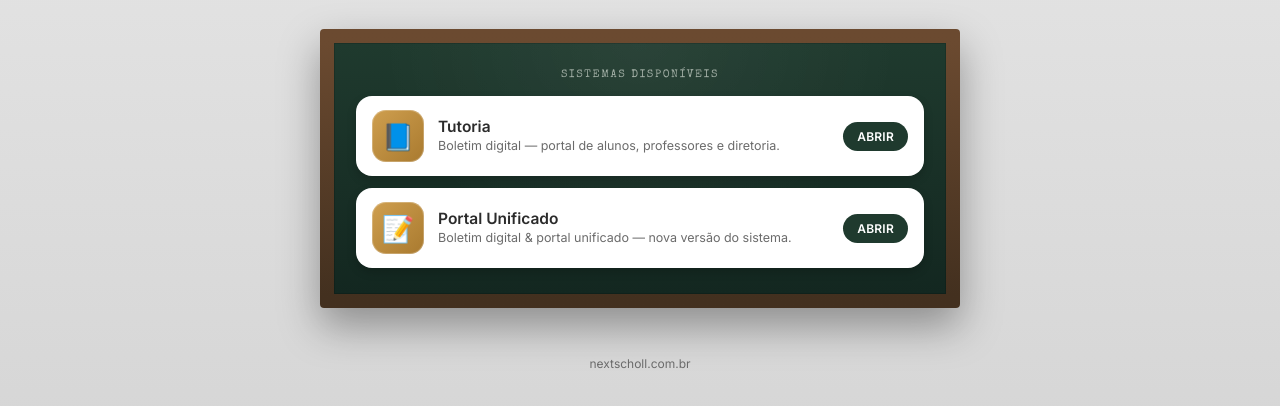
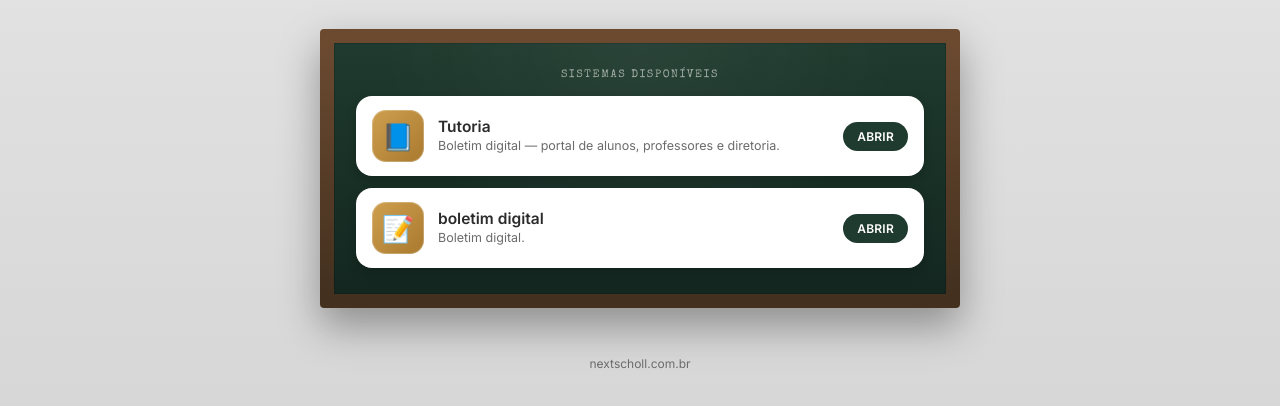
Before and after one commit to felipeshautzdias-blip/tutoria-server, a website: page public/index.html in a window 1280 px wide. Shown: the part 102-508 px from the top of the page. Drawn offline with nearby package versions, Linux system fonts and the light colour scheme.

Commit message:
Update index.html

```diff
--- a/public/index.html
+++ b/public/index.html
@@ -183,8 +183,8 @@
       <a class="card" href="/trabalho.html">
         <div class="icone">📝</div>
         <div class="info">
-          <h2>Portal Unificado</h2>
-          <p>Boletim digital & portal unificado — nova versão do sistema.</p>
+          <h2>boletim digital</h2>
+          <p>Boletim digital.</p>
         </div>
         <span class="abrir">ABRIR</span>
       </a>
```
